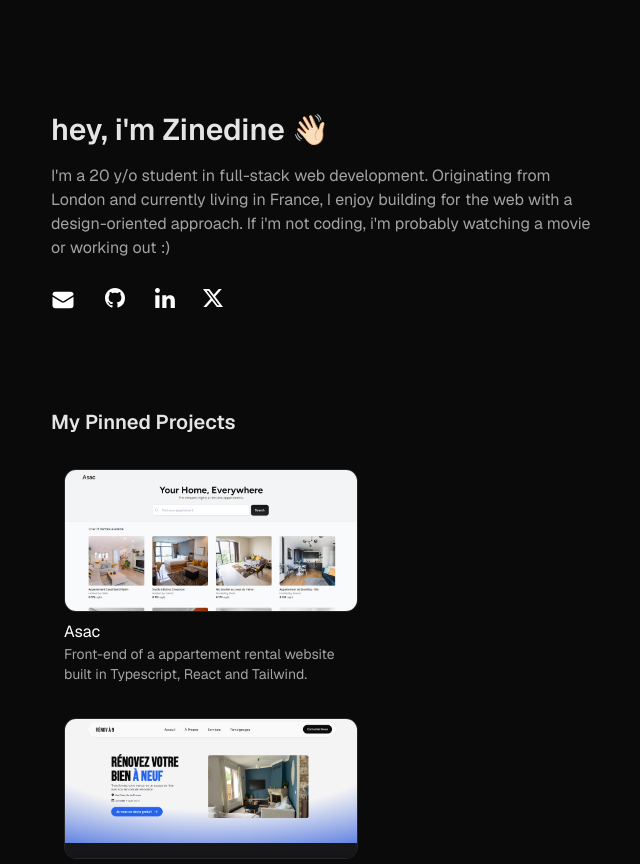
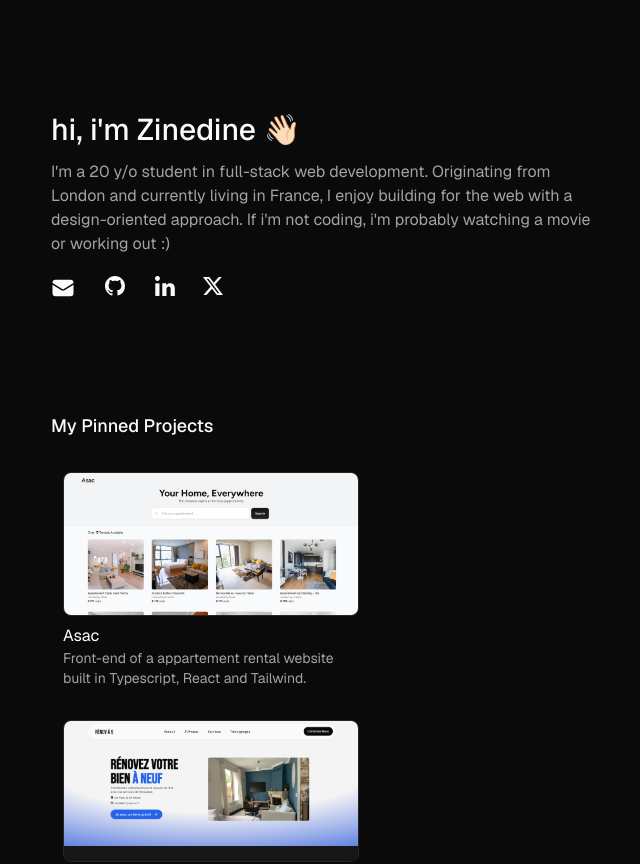
Before and after one commit to zinedinechami/portfolio_next, a Next.js app: page / in a window 1280 px wide. Shown: the top 864 px of the page, without its empty margins (309-949 px from the left). Built offline with nearby package versions, Linux system fonts and the light colour scheme.

Commit message:
updated font weights

```diff
--- a/src/app/projects/[projectsId]/page.tsx
+++ b/src/app/projects/[projectsId]/page.tsx
@@ -36,7 +36,7 @@ export default function Page({ params }: { params: { projectsId: string } }) {
         <main className={GeistSans.className}>
           <section className="pb-44 pt-20">
             <a href="/" className="">
-              <p className="text-sm text-neutral-400 mb-6 flex hover:text-neutral-200 transition-colors font-medium">
+              <p className="text-sm text-neutral-400 mb-4 flex hover:text-neutral-200 transition-colors font-medium">
                 {" "}
                 <svg
                   xmlns="http://www.w3.org/2000/svg"
@@ -57,7 +57,7 @@ export default function Page({ params }: { params: { projectsId: string } }) {
             </a>
 
             <div className="pt-6 flex pb-4 relative">
-              <h1 className="text-neutral-200 text-3xl  font-semibold ">
+              <h1 className="text-neutral-200 text-3xl  font-medium ">
                 {data?.title}
               </h1>
               <div className="	absolute right-0 flex">
--- a/src/app/sections/about.tsx
+++ b/src/app/sections/about.tsx
@@ -1,10 +1,10 @@
 export default function About() {
   return (
     <>
-      <section id="about" className="pt-28 pb-24 sm:w-11/12 w-full">
+      <section id="about" className="pt-28 pb-28 sm:w-11/12 w-full">
         <div className="flex pb-3 ">
-          <h1 className="text-3xl mb-1 font-semibold text-neutral-200 ">
-            hey, i&apos;m Zinedine 👋🏻
+          <h1 className="text-3xl  font-medium text-neutral-50 ">
+            hi, i&apos;m Zinedine 👋🏻
           </h1>
         </div>
         <p className="text-neutral-400 text-md  ">
@@ -13,7 +13,7 @@ export default function About() {
           web with a design-oriented approach. If i&apos;m not coding, i&apos;m
           probably watching a movie or working out :)
         </p>
-        <div className="mt-7 flex text-sm">
+        <div className="mt-5 flex text-sm text-neutral-50">
           <a href="mailto:zinedine.chami@gmail.com">
             <svg
               xmlns="http://www.w3.org/2000/svg"
--- a/src/app/sections/projects.tsx
+++ b/src/app/sections/projects.tsx
@@ -9,7 +9,7 @@ export default function Projects() {
   return (
     <>
       <section id="projects" className="pb-20 ">
-        <h1 className="text-xl font-semibold text-neutral-200 mb-6">
+        <h1 className="text-lg font-medium text-neutral-50 mb-6">
           My Pinned Projects
         </h1>
 
@@ -21,7 +21,7 @@ export default function Projects() {
                   href={"/projects/" + data.id}
                   className="w-full  sm:w-80 mr-5"
                 >
-                  <article className="w-full  sm:w-80 mb-2 rounded-xl  border  border-neutral-950 hover:scale-105 transition-all hover:border-neutral-900 hover:bg-neutral-900/60   cursor-pointer relative">
+                  <article className="w-full  sm:w-80 mb-2 rounded-lg  hover:border   hover:scale-105 transition-all border-neutral-800 hover:bg-neutral-900/70    relative">
                     <div className="flex  flex-wrap">
                       <div className="pt-2 pb-2 ml-3 mr-3 ">
                         <Image
@@ -30,7 +30,7 @@ export default function Projects() {
                           height={350}
                           quality={100}
                           alt={data.title}
-                          className="rounded-xl object-fill w-80 border border-neutral-800"
+                          className="rounded-lg object-fill w-80 border border-neutral-800"
                         />
                       </div>
 
```
